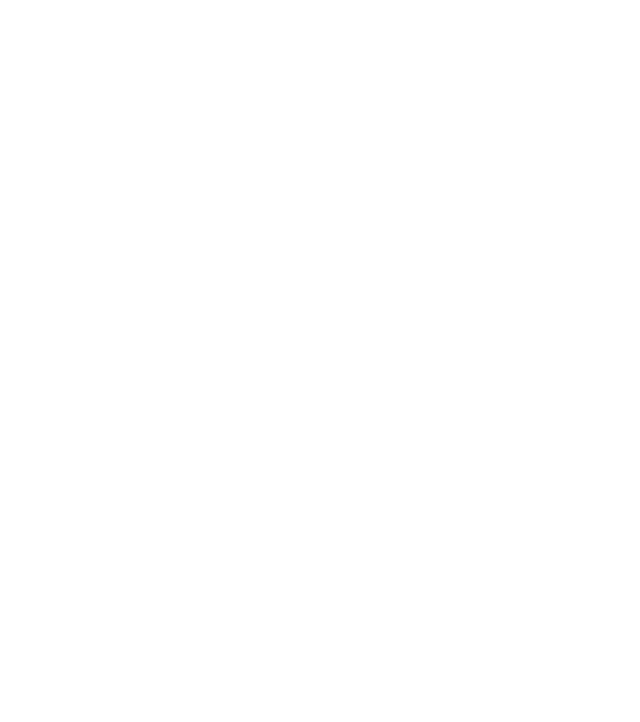
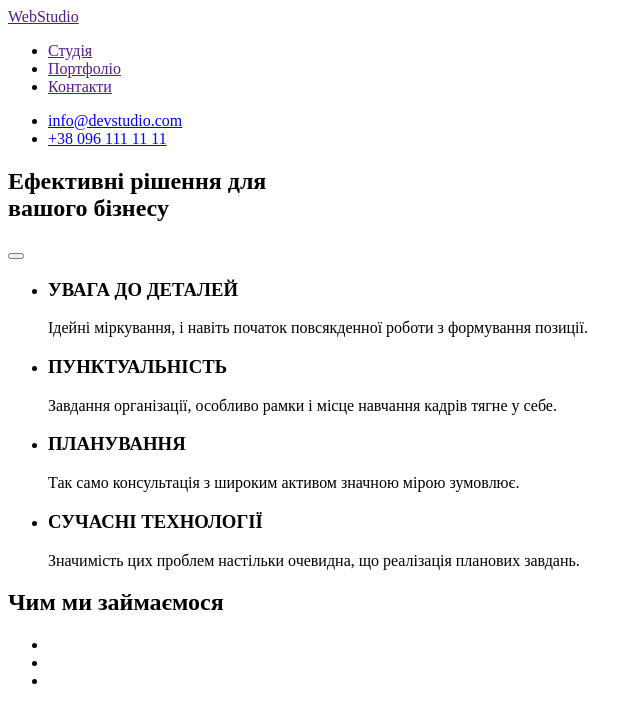
Before and after one commit to IschukM/goit-markup-hw-01, a plain HTML site: page index.html in a window 1280 px wide. Shown: the whole page, without its empty margins (0-640 px from the left). Drawn offline with Linux system fonts and the light colour scheme.

Commit message:
Update index.html

```diff
--- a/index.html
+++ b/index.html
@@ -8,7 +8,55 @@
 </head>
 <body>
     <header>
+        <nav>
+            <a href="">WebStudio</a>
+            <ul>
+                <li><a href="">Студія</a></li>
+                <li><a href="">Портфоліо</a></li>
+                <li><a href="">Контакти</a></li>
+            </ul>
+        </nav>
+        <ul>
+            <li><a href="mailto:info@devstudio.com">info@devstudio.com</a></li>
+            <li><a href="tel:+38 096 111 11 11">+38 096 111 11 11</a></li>
+        </ul>
+    </header>
+    <section>
+        <h1>Ефективні рішення для<br> вашого бізнесу</h1>
+        <button type="button"></button>
+    </section>
 
-    </header>
+    <!-- особливості -->
+    <section>
+        <ul>
+            <li>
+                <h3>УВАГА ДО ДЕТАЛЕЙ</h3>
+                <p>Ідейні міркування, і навіть початок повсякденної роботи з формування позиції.</p>
+            </li>
+            <li>
+                <h3>ПУНКТУАЛЬНІСТЬ</h3>
+                <p>Завдання організації, особливо рамки і місце навчання кадрів тягне у себе.</p>
+            </li>
+            <li>
+                <h3>ПЛАНУВАННЯ</h3>
+                <p>Так само консультація з широким активом значною мірою зумовлює.</p>
+            </li>
+            <li>
+                <h3>СУЧАСНІ ТЕХНОЛОГІЇ</h3>
+                <p>Значимість цих проблем настільки очевидна, що реалізація планових завдань.</p>
+            </li>
+        </ul>
+    </section>
+
+    <section>
+        <h2>Чим ми займаємося</h2>
+        <ul>
+            <li><img src="" alt=""></li>
+            <li><img src="" alt=""></li>
+            <li><img src="" alt=""></li>
+        </ul>
+    </section>
+
+
 </body>
 </html>
```
